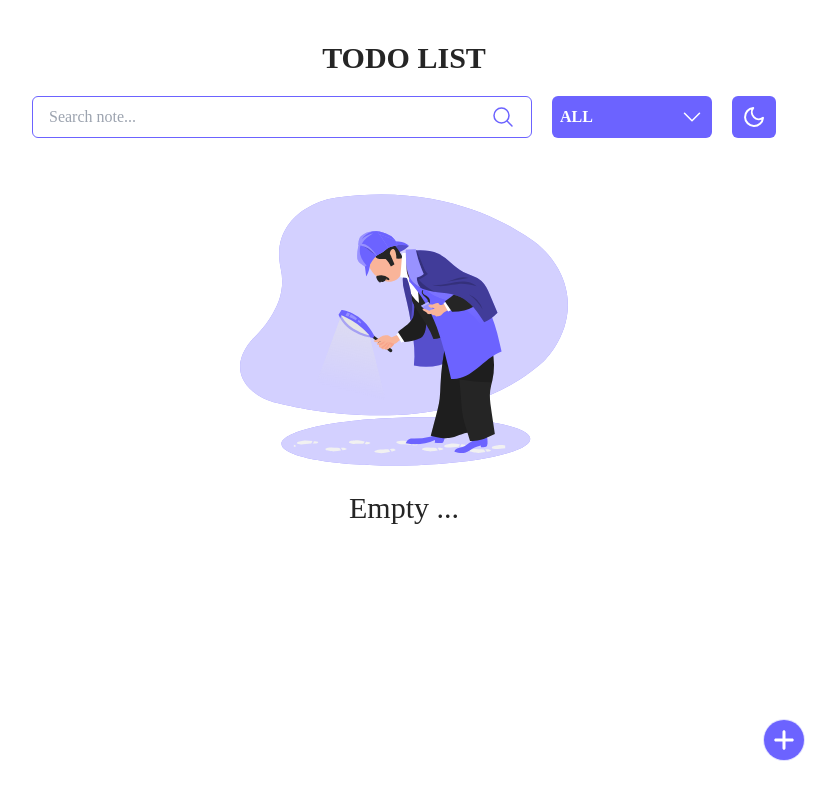
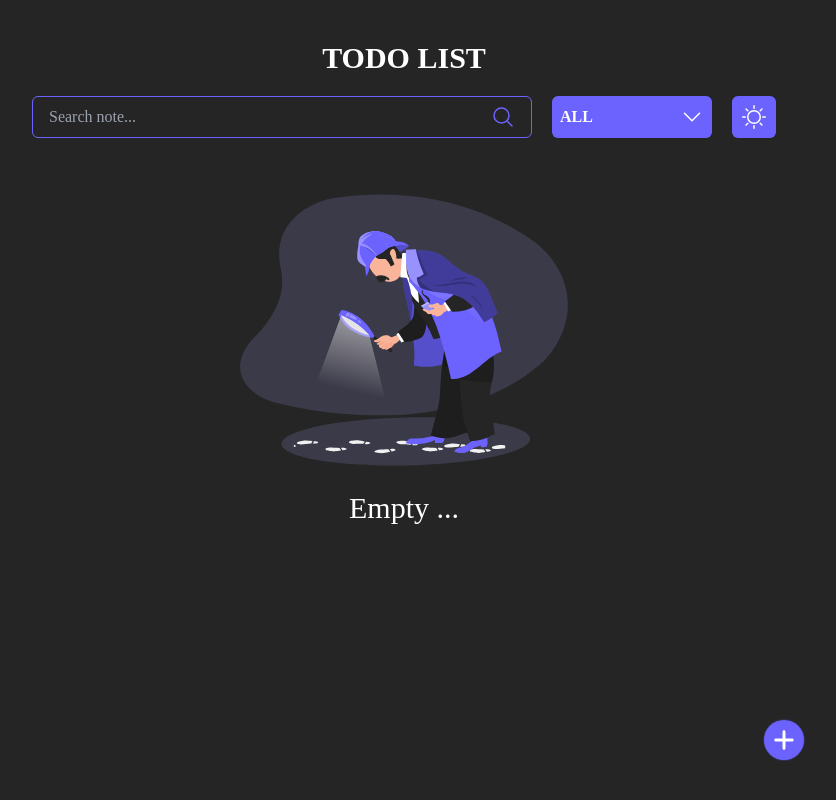
Before and after one commit to hesam-rahimi/todo-project, a React (Vite) app: page / in a window 1280 px wide. Shown: the whole page, without its empty margins (236-1072 px from the left). Built offline with nearby package versions, Linux system fonts and the light colour scheme.

Commit message:
set dark mode default

```diff
--- a/src/App.jsx
+++ b/src/App.jsx
@@ -11,7 +11,7 @@ import EmptyTodo from "./components/EmptyTodo/EmptyTodo";
 function App() {
   const [openFilterBox, setOpenFilterBox] = useState(false);
   const [openAddTodoModal, setOpenAddTodoModal] = useState(false);
-  const [darkMode, setDarkMode] = useState(JSON.parse(localStorage.getItem("darkMode")) ? true : false);
+  const [darkMode, setDarkMode] = useState(false);
   const [todos, setTodos] = useState([]);
 
   const getAllTodo = useCallback(() => {
@@ -23,6 +23,11 @@ function App() {
   }, [getAllTodo]);
 
   useEffect(() => {
+    localStorage.getItem("darkMode")
+      ? JSON.parse(localStorage.getItem("darkMode")) === true
+        ? setDarkMode(true)
+        : setDarkMode(false)
+      : localStorage.setItem("darkMode", true);
     if (darkMode) document.documentElement.classList.add("dark");
     else document.documentElement.classList.remove("dark");
   }, [darkMode]);
```
